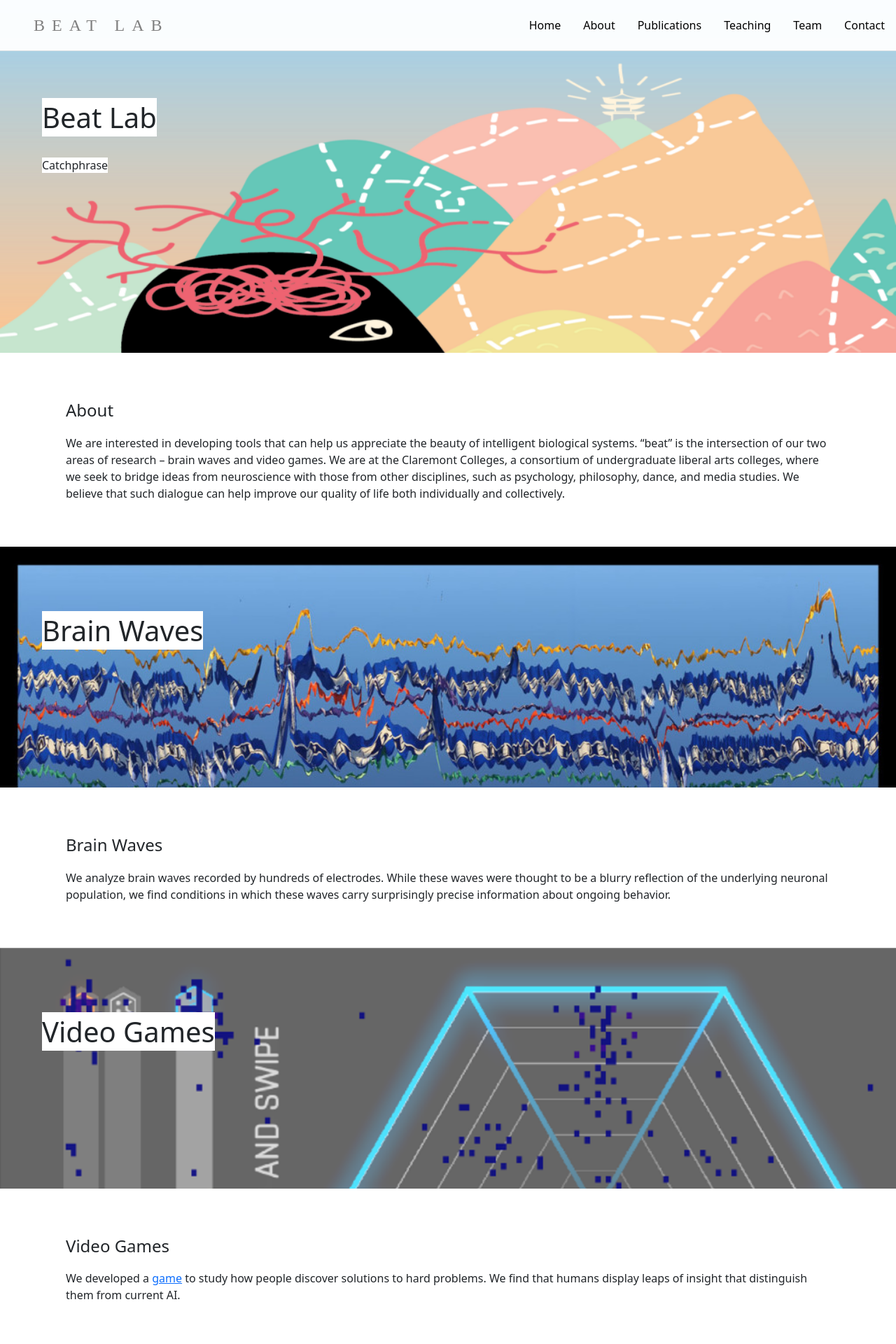
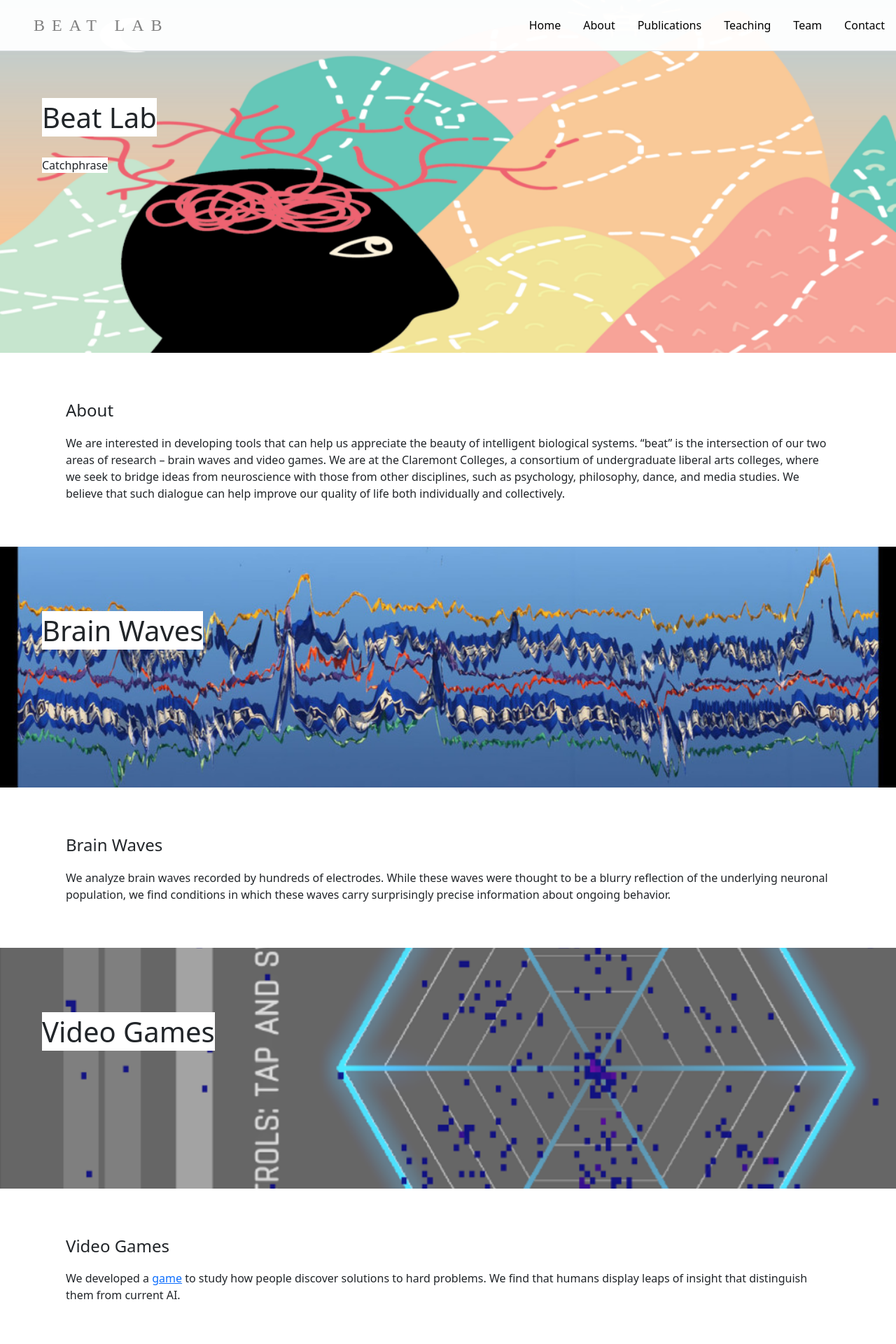
Before and after one commit to SeijiAkera/BeatLab-site, a Flask app: page / in a window 1280 px wide. Shown: the top 1920 px of the page at 70% size. Run offline with Flask 3, Linux system fonts and the light colour scheme; some libraries are stand-ins or nearby versions.

Commit message:
update image styling

```diff
--- a/static/css/style.css
+++ b/static/css/style.css
@@ -30,15 +30,21 @@ header {
   /* The image used is done inline*/
 
   /* Other Parameters */
-  max-width: 100%;
-  min-width: 300px;
-  height: auto;
+  left: 0;
+  top: 0;
+  width: 100%;
+  height: 100%;
+
 
   /* Create the parallax scrolling effect */
   background-attachment: fixed;
-  background-position: center top;
+  background-position: center center;
   background-repeat: no-repeat;
+  -webkit-background-size: cover;
+  -moz-background-size: cover;
+  -o-background-size: cover;
   background-size: cover;
+
 }
 
 .site-title {
```
